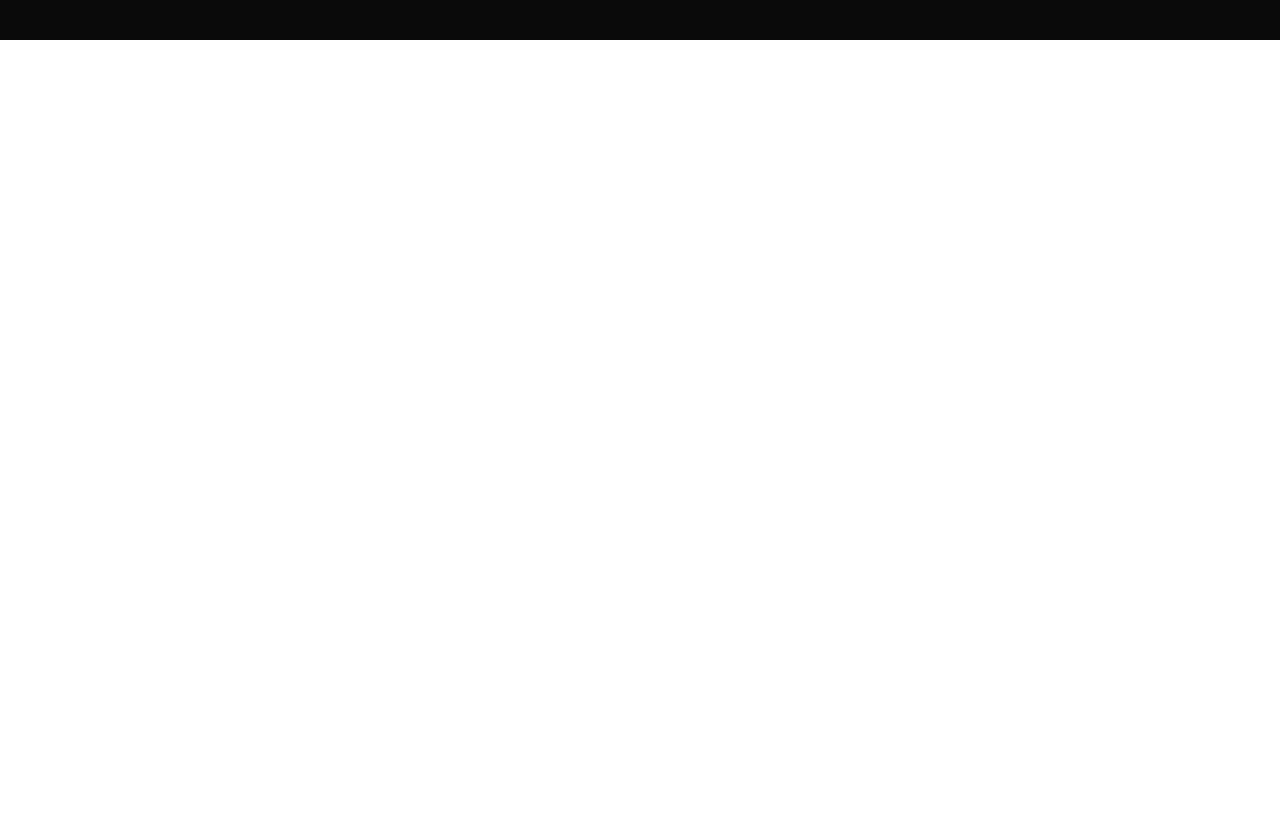
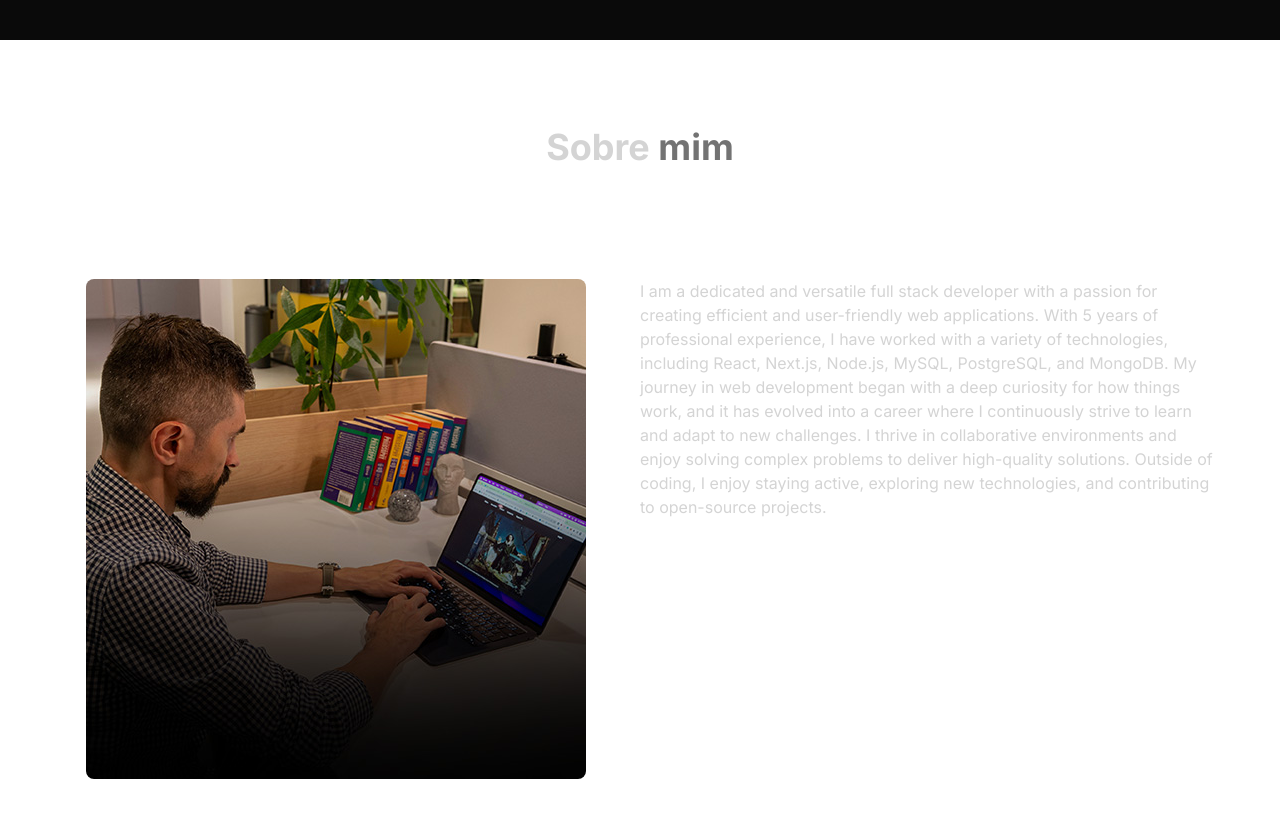
Before and after one commit to Jfdeev/jfdeev-portifolio, a React (Vite) app: page / in a window 1280 px wide. Shown: the part 760-1578 px from the top of the page. Before the commit the page ends 800 px from the top, so only its background shows below. Built offline with nearby package versions, Linux system fonts and the light colour scheme.

Commit message:
feat: create a section about

```diff
--- a/src/App.tsx
+++ b/src/App.tsx
@@ -5,15 +5,14 @@ import About from "./components/About";
 const App = () => {
   return (
     <div className="overflow-x-hidden text-neutral-300 antialiased selection:bg-cyan-300 selection:text-cyan-900">
-      <div className="top-0 -z-10 h-full w-full">
-        <div className="absolute top-0 z-[-2] h-screen w-screen bg-neutral-950 bg-[radial-gradient(ellipse_80%_80%_at_50%_-20%,rgba(120,119,198,0.3),rgba(255,255,255,0))]">
+      <div className="fixed top-0 -z-10 h-full w-full">
+        <div className="absolute top-0 z-[-2] h-screen w-screen bg-neutral-950 bg-[radial-gradient(ellipse_80%_80%_at_50%_-20%,rgba(120,119,198,0.3),rgba(255,255,255,0))]"></div>
+        </div>
           <div className="container mx-auto px-8">
             <Navbar />
             <Hero />
             <About />
           </div>
-        </div>
-      </div>
     </div>
   );
 }
--- a/src/components/About.tsx
+++ b/src/components/About.tsx
@@ -1,7 +1,25 @@
-
+import about from "../assets/about.jpg";
+import { ABOUT_TEXT } from "../constants";
 const About = () => {
     return (
-        <div className=""></div>
+        <div className="border-b border-neutral-900 pb-4">
+            <h2 className="my-20 text-center text-4xl font-bold">
+                Sobre
+                <span className="text-neutral-500 "> mim</span>
+            </h2>
+            <div className="flex flex-wrap">
+                <div className="w-full lg:w-1/2 lg:p-8">
+                    <div className="flex items-center justify-center">
+                        <img className="rounded-lg" src={about} alt="about" />
+                    </div>
+                </div>
+                <div className="w-full lg:w-1/2">
+                    <div className="flex justify-center lg:justify-start">
+                        <p className="my-2 max-w-xl py-6">{ABOUT_TEXT}</p>
+                    </div>
+                </div>
+            </div>
+        </div>
     )
 }
 
--- a/src/constants/index.ts
+++ b/src/constants/index.ts
@@ -3,7 +3,7 @@ import project2 from "../assets/projects/project-2.jpg";
 import project3 from "../assets/projects/project-3.jpg";
 import project4 from "../assets/projects/project-4.jpg";
 
-export const HERO_CONTENT = `Sou um desenvolvedor full stack apaixonado com um talento especial para criar aplicativos web robustos e escaláveis. Com 1 anos de experiência prática, aprimorei minhas habilidades em tecnologias front-end como React e Next.js, React Native, bem como tecnologias back-end como Node.js, MySQL, Express, C e Java, atualmente estou estudando Spring Boot. Meu objetivo é alavancar minha experiência para criar soluções inovadoras que impulsionem o crescimento dos negócios e ofereçam experiências excepcionais ao usuário.`;
+export const HERO_CONTENT = `Sou um desenvolvedor full stack apaixonado com um talento especial para criar aplicativos web robustos e escaláveis. Com 1 anos de experiência prática, aprimorei minhas habilidades em tecnologias front-end como React e Next.js, React Native, bem como tecnologias back-end como Node.js, MySQL, Express, C e Java, atualmente estou estudando muito sobre DevOps e Ciência de Dados. Meu objetivo é alavancar minha experiência para criar soluções inovadoras que impulsionem o crescimento dos negócios e ofereçam experiências excepcionais ao usuário.`;
 
 export const ABOUT_TEXT = `I am a dedicated and versatile full stack developer with a passion for creating efficient and user-friendly web applications. With 5 years of professional experience, I have worked with a variety of technologies, including React, Next.js, Node.js, MySQL, PostgreSQL, and MongoDB. My journey in web development began with a deep curiosity for how things work, and it has evolved into a career where I continuously strive to learn and adapt to new challenges. I thrive in collaborative environments and enjoy solving complex problems to deliver high-quality solutions. Outside of coding, I enjoy staying active, exploring new technologies, and contributing to open-source projects.`;
 
```
